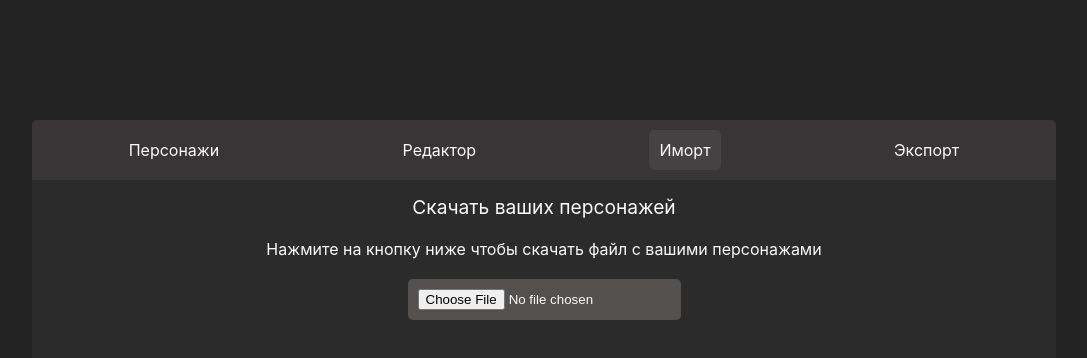
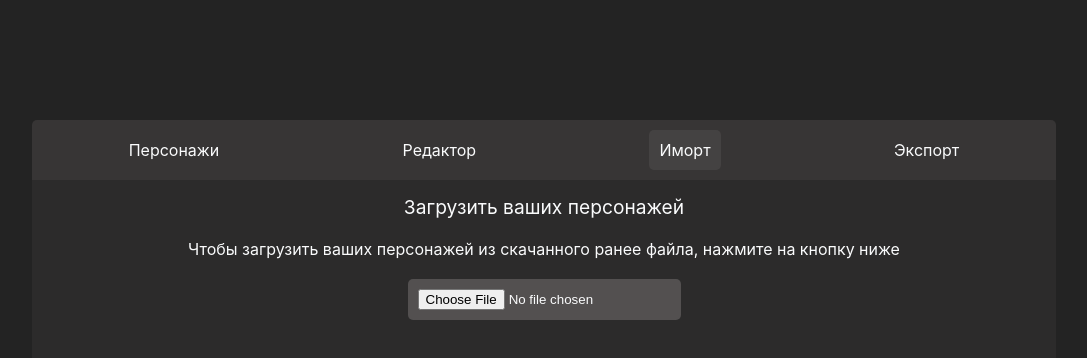
Before and after one commit to lol1kn1ght/CharactersEditor, a React (Create React App) app: page /import in a window 1280 px wide. Shown: the top 358 px of the page, without its empty margins (96-1183 px from the left). Built offline with nearby package versions, Linux system fonts and the light colour scheme.

Commit message:
fix: исправил текст

```diff
--- a/src/pages/Home/views/Import/Import.tsx
+++ b/src/pages/Home/views/Import/Import.tsx
@@ -32,9 +32,10 @@ export const Import = () => {
   }
   return (
     <div className="import-view">
-      <div className="import-title">Скачать ваших персонажей</div>
+      <div className="import-title">Загрузить ваших персонажей</div>
       <div className="import-description">
-        Нажмите на кнопку ниже чтобы скачать файл с вашими персонажами
+        Чтобы загрузить ваших персонажей из скачанного ранее файла, нажмите на
+        кнопку ниже
       </div>
 
       <input
```
